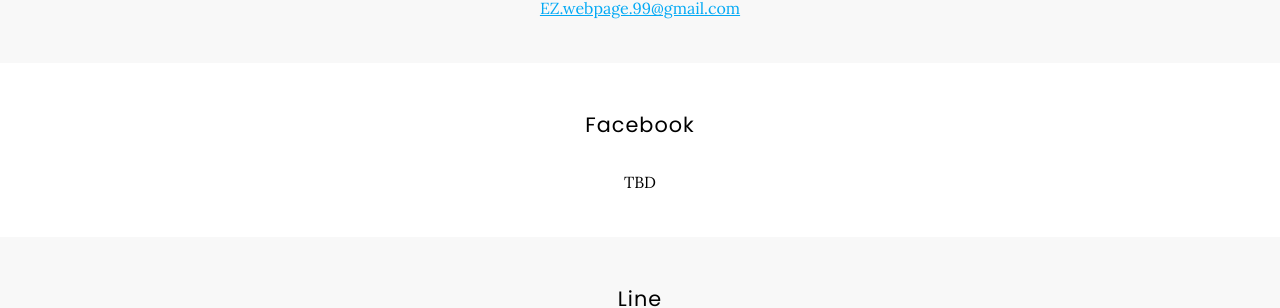
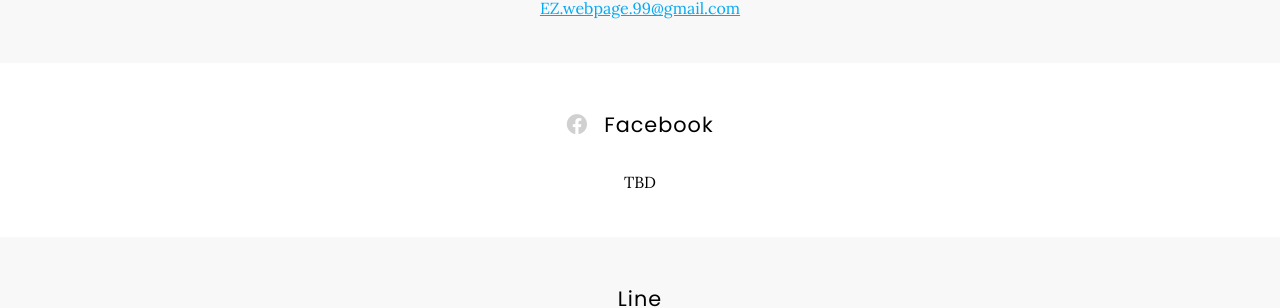
Before and after one commit to EZwebpage/Showcase, a Jekyll site: the page built from contact/index.md, in a window 1280 px wide. Shown: the part 935-1243 px from the top of the page. Built offline with Jekyll 4.4.1, drawn with Linux system fonts in a browser that asks for light colours; nearby versions of some CDN libraries.

Commit message:
Update index.md

```diff
--- a/contact/index.md
+++ b/contact/index.md
@@ -14,7 +14,7 @@
 [EZ.webpage.99@gmail.com](mailto:ez.webpage.99@gmail.com)
 {:.center}
 
-## Facebook
+## <i class="fab fa-facebook"></i>Facebook
 
 TBD
 {:.center}
```
